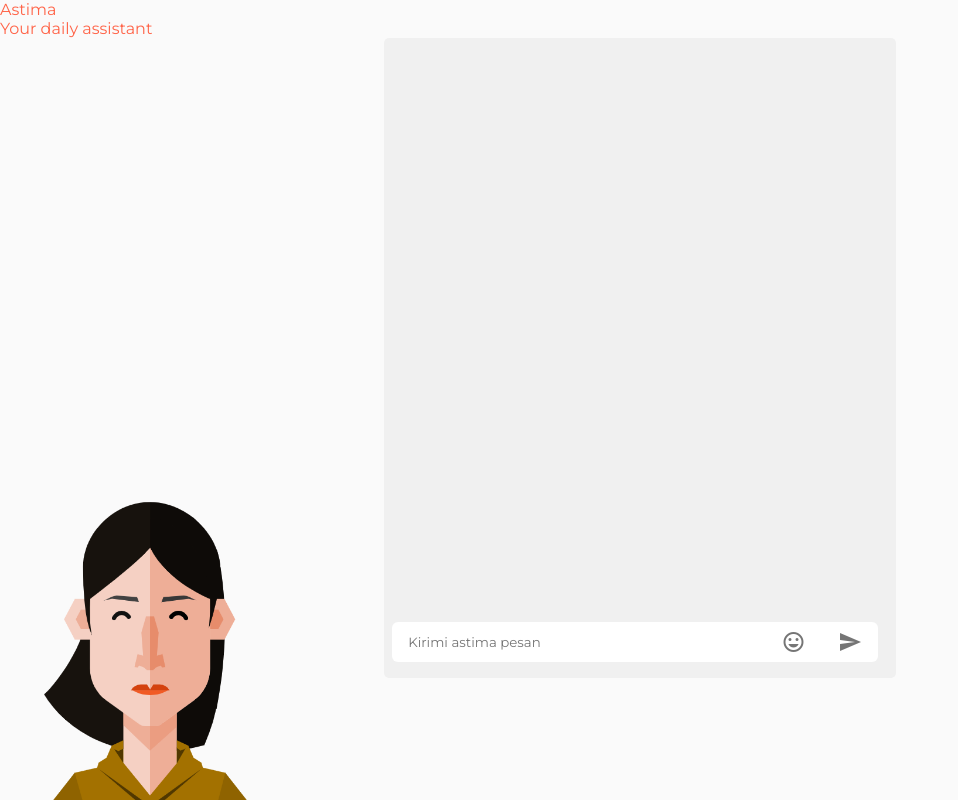
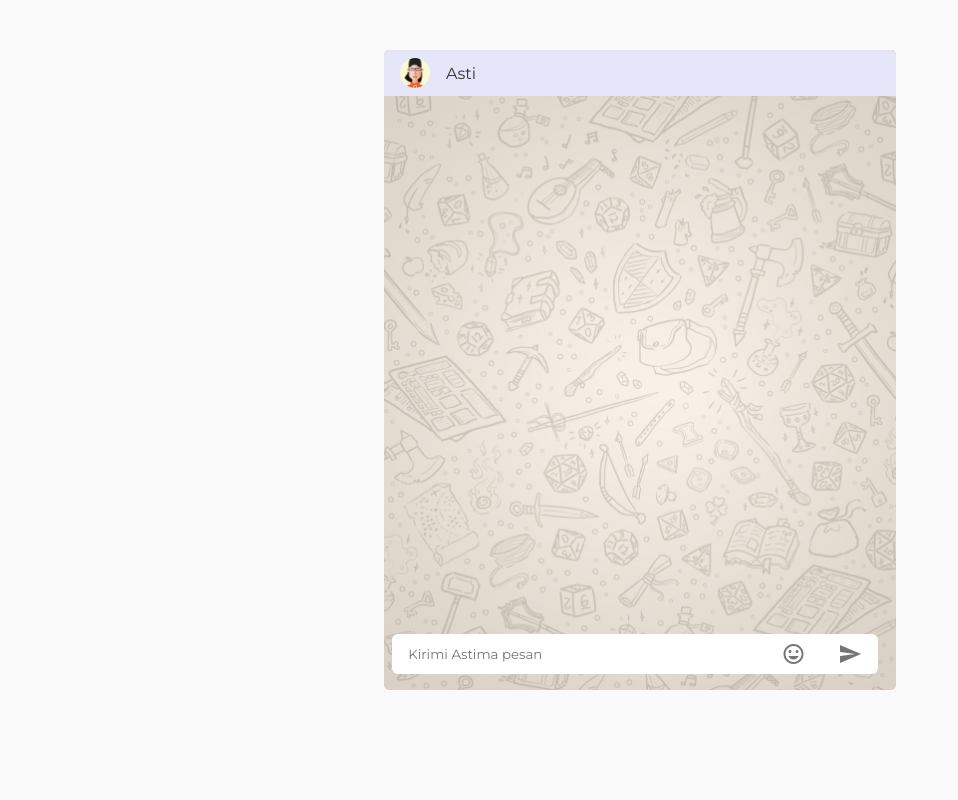
Before and after one commit to abdashaffan/chatbot-astima, a PHP site: page / in a window 1280 px wide. Shown: the whole page, without its empty margins (0-958 px from the left). Run offline with PHP 8.4, Linux system fonts and the light colour scheme.

Commit message:
Add basic styling to chatbox

```diff
--- a/web/index.php
+++ b/web/index.php
@@ -15,27 +15,29 @@ $timestamp = date("YmdHis");
     <link rel="stylesheet" href="styles/avatar.css?v=<?php echo $timestamp;?>">
     <link rel="stylesheet" href="styles/chatbox.css?v=<?php echo $timestamp;?>">
     <link rel="stylesheet" href="styles/message.css?v=<?php echo $timestamp;?>">
+    <link rel="stylesheet" href="styles/bot.css?v=<?php echo $timestamp;?>">
     <title>Chatbot Stima</title>
 </head>
 <body>
-    <span id="title">
+    <!-- <span id="title">
         <span id="avatar-name">Astima</span><br>
         <span id="avatar-subtitle">Your daily assistant</span>
-    </span>
+    </span> -->
 
     <div id="chat-container">
-            <div id="chat-navbar">
-                <!-- Kosong dulu -->
+            <div id="chat-container-navbar">
+                <img src="assets/header.png" alt="avatar" class="bot-picture">
+                <span id="profile-name">Asti</span>
             </div>
             <form action="" id="chatbox">
-                <input type="text" name="text" id="text-msg" placeholder="Kirimi astima pesan" autofocus autocomplete="off" >
+                <input type="text" name="text" id="text-msg" placeholder="Kirimi Astima pesan" autofocus autocomplete="off" >
 
                 <i class="material-icons md-dark" id="sticker">tag_faces</i>
                 <i class="material-icons md-dark" id="text-btn">send</i>
             </form>
 
     </div>
-    <img src="assets/avatar5.png" alt="chatbot-avatar-image" id="avatar">
+    <!-- <img src="assets/avatar5.png" alt="chatbot-avatar-image" id="avatar"> -->
 
     <script src="js/main.js"></script>
 </body>
--- /dev/null
+++ b/web/styles/bot.css
@@ -0,0 +1,6 @@
+.bot-picture {
+    border-radius: 50%;
+    background: lightgoldenrodyellow;
+    margin: .5rem 1rem;
+    max-width: 30px;
+}
--- a/web/styles/chatbox.css
+++ b/web/styles/chatbox.css
@@ -1,11 +1,28 @@
 #chat-container {
+    /* buat sementara aja sampe jadi chatboxnya */
+    top: 50px;
+    /*  */
+    background: url(../assets/wallpaper.png) center no-repeat;
+    background-size: cover;
     min-height: 80vh;
     width: 40vw;
+    margin: 1em auto;
+    position: relative;
     margin: auto;
-    position: relative;
     border-radius: 5px;
-    background: #F0F0F0;
+    /* background: #F0F0F0; */
     color: #333;
+}
+
+#chat-container-navbar {
+    border-radius: 6px 6px 0 0;
+    background: lavender;
+    display: flex;
+    align-items: center;
+}
+
+#profile-name {
+    background: none;
 }
 
 #chatbox {
--- a/web/styles/message.css
+++ b/web/styles/message.css
@@ -3,7 +3,7 @@
     display: block;
     border-radius: 10px 10px 0 10px;
     font-size: .85rem;
-    background: lightblue;
+    background: rgb(250, 250, 250);
     position: absolute;
     right: 0;
     margin: 10px;
```
Also changed, not shown: web/assets/header.png (added), web/assets/wallpaper.png (added).
